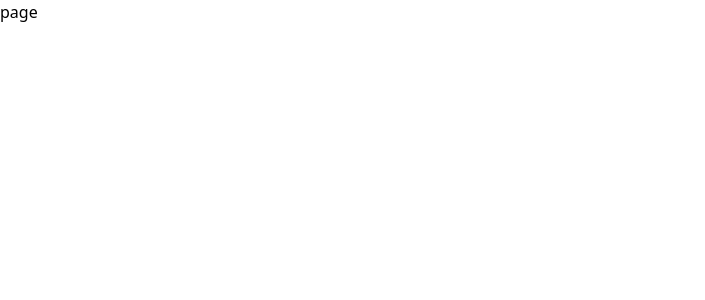
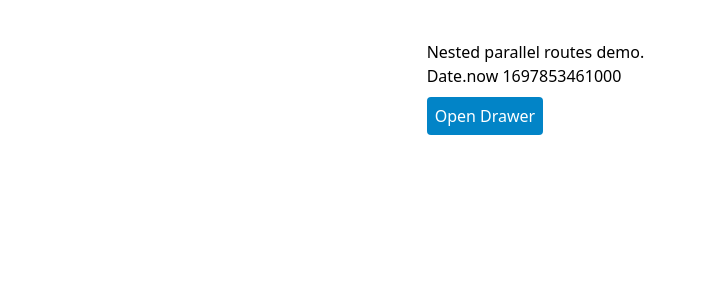
Before and after one commit to zaru/nested-parallel-routes, a Next.js app: page / in a window 1280 px wide. Shown: the top 300 px of the page, without its empty margins (0-705 px from the left). Built offline with nearby package versions, Linux system fonts and the light colour scheme.

Commit message:
add demo

```diff
--- /dev/null
+++ b/src/app/@drawer/default.tsx
@@ -0,0 +1,3 @@
+export default function Default() {
+  return null;
+}
--- /dev/null
+++ b/src/app/@drawer/drawer/page.tsx
@@ -0,0 +1,25 @@
+"use client";
+
+import Link from "next/link";
+import { useRouter } from "next/navigation";
+
+export default function Page() {
+  const router = useRouter();
+  return (
+    <div className="w-1/3 fixed right-0 top-0 bottom-0 h-screen shadow-2xl bg-gray-50 p-10">
+      <button
+        type="button"
+        onClick={() => router.back()}
+        className="bg-gray-100 border p-2 rounded"
+      >
+        close
+      </button>
+      <p className="mt-4">Drawer</p>
+      <div className="mt-4">
+        <Link href="/modal" className="bg-sky-600 text-white p-2 rounded">
+          Open modal
+        </Link>
+      </div>
+    </div>
+  );
+}
--- /dev/null
+++ b/src/app/@modal/default.tsx
@@ -0,0 +1,3 @@
+export default function Default() {
+  return null;
+}
--- /dev/null
+++ b/src/app/@modal/modal/action.ts
@@ -0,0 +1,8 @@
+"use server";
+
+export async function somethingAction() {
+  console.log("something action");
+  return {
+    success: true,
+  };
+}
--- /dev/null
+++ b/src/app/@modal/modal/page.tsx
@@ -0,0 +1,33 @@
+"use client";
+import { useRouter } from "next/navigation";
+import { somethingAction } from "@/app/@modal/modal/action";
+
+export default function Page() {
+  const router = useRouter();
+
+  const handleSubmit = async () => {
+    const result = await somethingAction();
+    if (result.success) {
+      router.back();
+    }
+  };
+  return (
+    <div className="fixed w-96 p-5 top-20 left-0 right-0 m-auto rounded shadow-2xl bg-gray-50 border-2">
+      <p>Modal</p>
+      <div className="mt-4 flex justify-end gap-4">
+        <button
+          type="button"
+          onClick={() => router.back()}
+          className="bg-gray-100 border p-2 rounded"
+        >
+          close
+        </button>
+        <form action={handleSubmit}>
+          <button type="submit" className="bg-sky-600 text-white p-2 rounded">
+            Submit
+          </button>
+        </form>
+      </div>
+    </div>
+  );
+}
--- a/src/app/layout.tsx
+++ b/src/app/layout.tsx
@@ -2,12 +2,20 @@ import "./globals.css";
 
 export default function RootLayout({
   children,
+  modal,
+  drawer,
 }: {
   children: React.ReactNode;
+  modal: React.ReactNode;
+  drawer: React.ReactNode;
 }) {
   return (
     <html lang="en">
-      <body>{children}</body>
+      <body>
+        {children}
+        {modal}
+        {drawer}
+      </body>
     </html>
   );
 }
--- a/src/app/page.tsx
+++ b/src/app/page.tsx
@@ -1,5 +1,16 @@
 import Image from "next/image";
+import Link from "next/link";
 
 export default function Home() {
-  return <div>page</div>;
+  return (
+    <div className="w-1/3 m-auto mt-10">
+      <p>Nested parallel routes demo.</p>
+      <p>Date.now {Date.now()}</p>
+      <div className="mt-4">
+        <Link href="/drawer" className="bg-sky-600 text-white p-2 rounded">
+          Open Drawer
+        </Link>
+      </div>
+    </div>
+  );
 }
```
